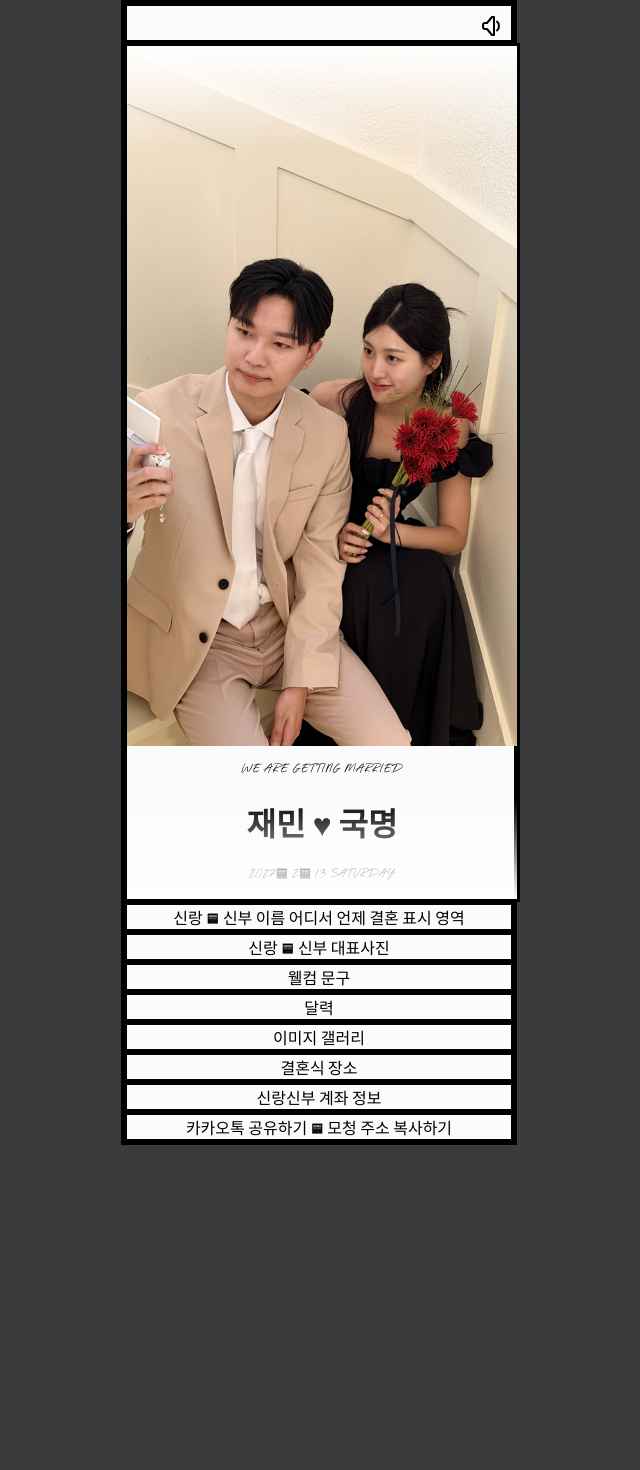
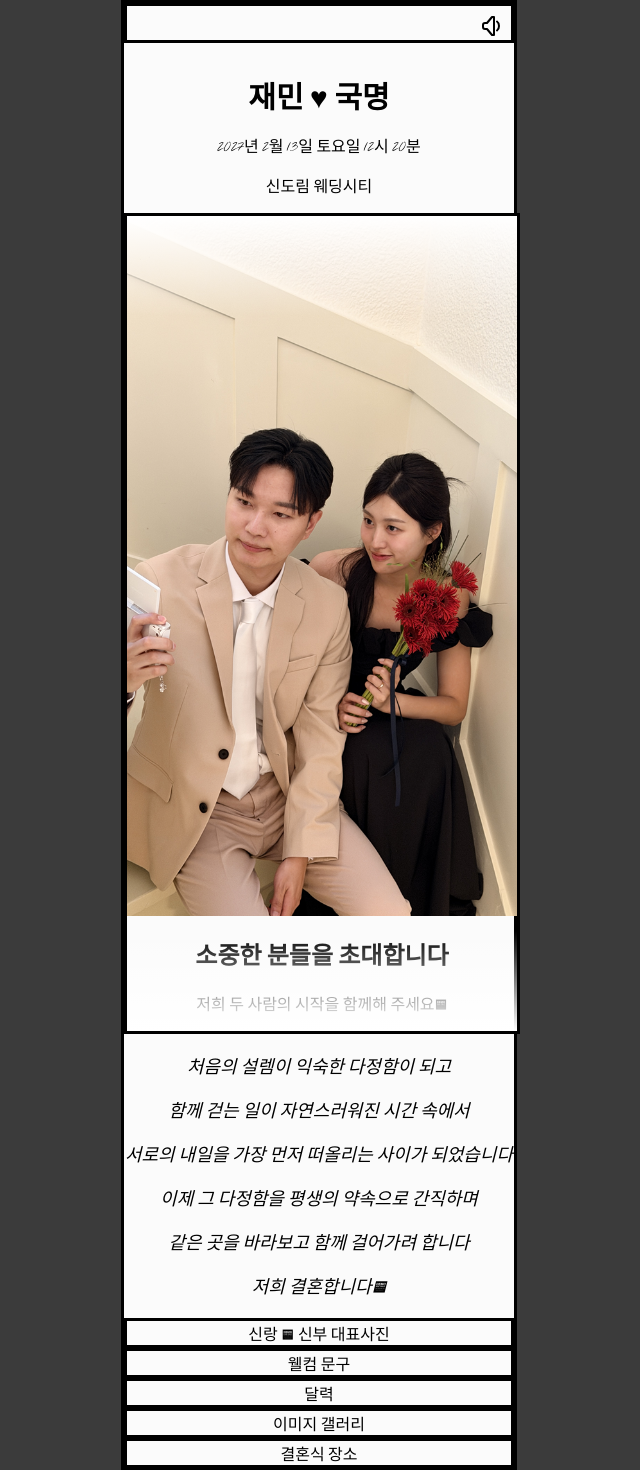
Before and after one commit to tjdrhd1207/mobile_invitation.github.io, a React (Vite) app: page / in a window 1280 px wide. Shown: the top 1470 px of the page, without its empty margins (321-961 px from the left). Before the commit the page ends 1145 px from the top, so only its background shows below. Built offline with nearby package versions, Linux system fonts and the light colour scheme.

Commit message:
중간 소개글 추가

```diff
--- a/src/App.tsx
+++ b/src/App.tsx
@@ -2,6 +2,8 @@ import './style.css'
 import AudioComponent from './component/AudioComponent';
 import mainImage from './assets/main_image.png';
 import ScrollReveal from './component/ScrollReveal';
+import TopLetter from './component/TopLetter';
+import Introduce from './component/Introduce';
 
 const debug = import.meta.env.MODE === 'development' ? "solid" : "none";
 
@@ -11,18 +13,20 @@ export default function App() {
       <div className="main-frame">
         <AudioComponent />
         <ScrollReveal>
+          <TopLetter />
+        </ScrollReveal>
+        <ScrollReveal>
           <div className="main-image-container" style={{ border: debug }}>
             <img className="main-image" src={mainImage} alt="메인 이미지" />
             <div className="main-text">
-              <p>WE ARE GETTING MARRIED</p>
-              <h1>재민 <span>♥</span> 국명</h1>
-              <p>2027. 2. 13 SATURDAY</p>
+              <h2>소중한 분들을 초대합니다</h2>
+              <p>저희 두 사람의 시작을 함께해 주세요.</p>
             </div>
           </div>
         </ScrollReveal>
-        <div style={{ border: debug }}>
-          신랑 / 신부 이름 어디서 언제 결혼 표시 영역
-        </div>
+        <ScrollReveal>
+          <Introduce />
+        </ScrollReveal>
         <div style={{ border: debug }}>
           신랑 / 신부 대표사진
         </div>
--- /dev/null
+++ b/src/component/Introduce.tsx
@@ -0,0 +1,13 @@
+export default function Introduce() {
+    return (
+        <div className="introduce">
+            <p>처음의 설렘이 익숙한 다정함이 되고</p>
+            <p>함께 걷는 일이 자연스러워진 시간 속에서</p>
+            <p>서로의 내일을 가장 먼저 떠올리는 사이가 되었습니다</p>
+
+            <p>이제 그 다정함을 평생의 약속으로 간직하며</p>
+            <p>같은 곳을 바라보고 함께 걸어가려 합니다</p>
+            <p>저희 결혼합니다.</p>
+        </div>
+    )
+}
--- /dev/null
+++ b/src/component/TopLetter.tsx
@@ -0,0 +1,9 @@
+export default function TopLetter() {
+    return (
+        <div className="top-letter">
+            <p className="top-letter-name">재민 ♥ 국명</p>
+            <p>2027년 2월 13일 토요일 12시 20분</p>
+            <p>신도림 웨딩시티</p>
+        </div>
+    )
+}
--- a/src/style.css
+++ b/src/style.css
@@ -87,3 +87,15 @@ body {
   opacity: 1;
   transform: translateY(0);
 }
+
+.top-letter-name {
+  font-size: 30px;
+  font-weight: bold;
+  margin-bottom: 10px;
+}
+
+.introduce {
+  font-size: 18px;
+  font-style: italic;
+  margin-bottom: 20px;
+}
```
